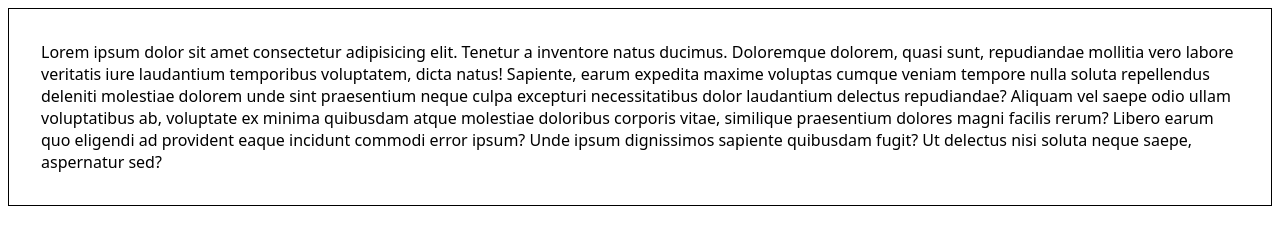
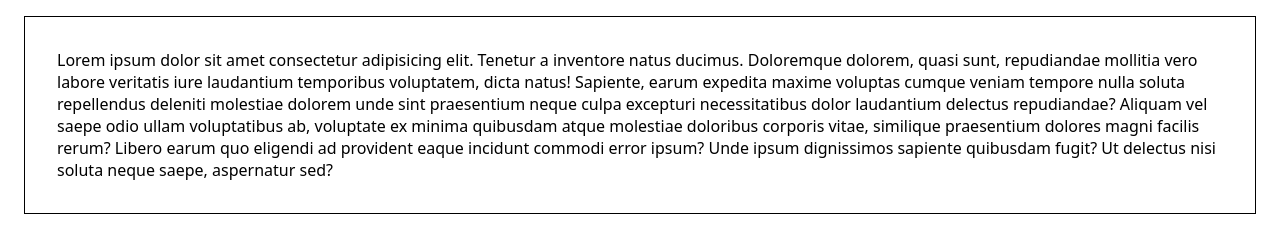
Before and after one commit to craigmckeachie/html-playground, a plain HTML site: page box-model.html in a window 1280 px wide. Drawn offline with Linux system fonts and the light colour scheme.

Commit message:
box model tweak

```diff
--- a/box-model.html
+++ b/box-model.html
@@ -15,8 +15,9 @@
         border-width: .05rem;
         border-style: solid; */
         border: .05rem solid black;
-        /* padding: 2rem 1rem 2rem 1rem; */
+        /* padding: 1rem 2rem 1rem 2rem; */
         padding: 1rem 2rem;
+        margin: 1rem;
       }
     </style>
   </head>
```
